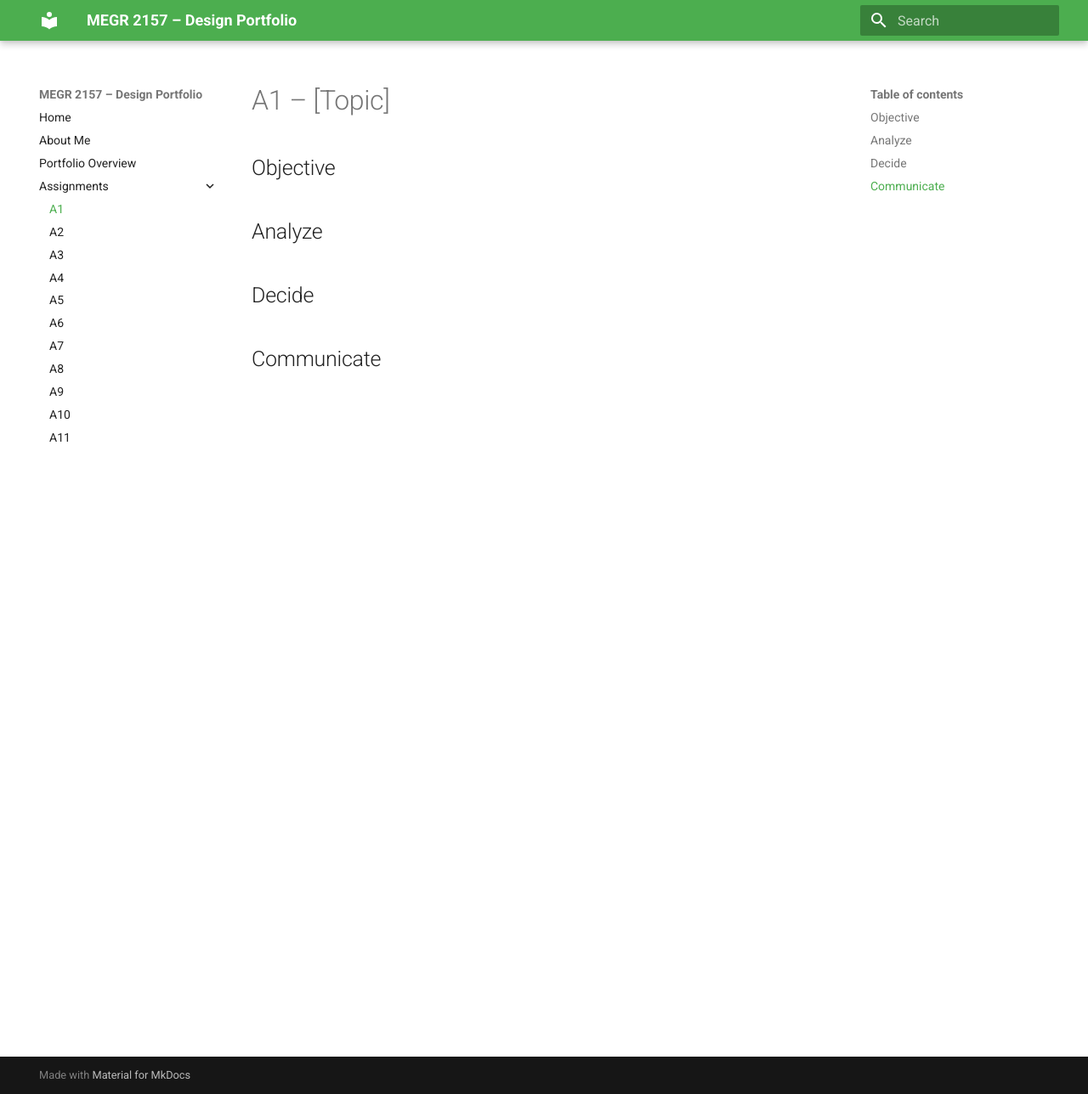
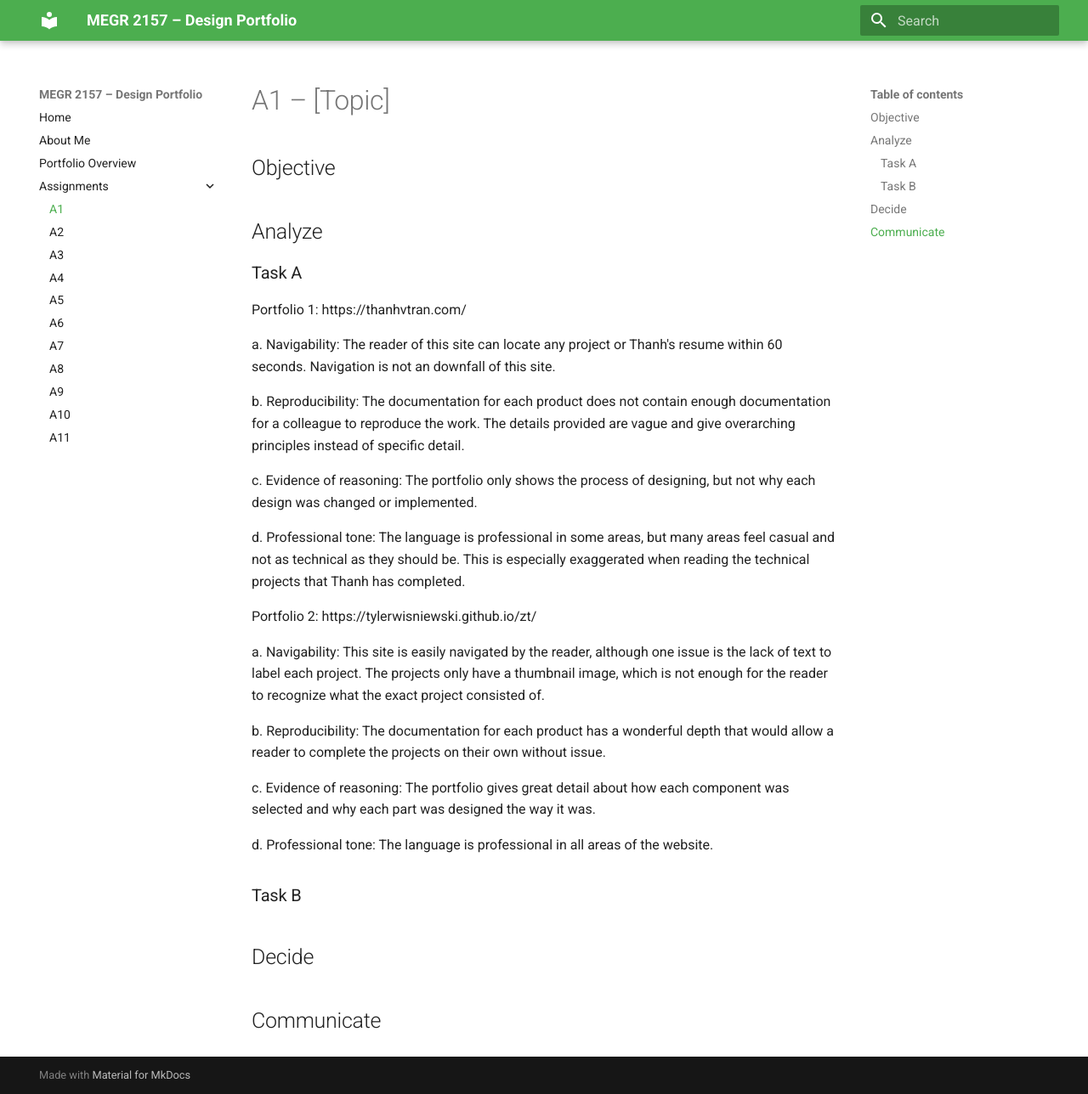
Before and after one commit to bmccanch/megr2157-portfolio, an MkDocs documentation site: the page built from docs/assignments/A01/index.md, in a window 1280 px wide and 1288 px high. Shown: the whole window at 85% size. Built offline with MkDocs 1.6.1 and Material for MkDocs 9.7.7, drawn with Linux system fonts in a browser that asks for light colours.

Commit message:
Part 1: Task A

```diff
--- a/docs/assignments/A01/index.md
+++ b/docs/assignments/A01/index.md
@@ -5,6 +5,29 @@
 
 ## Analyze
 
+### Task A
+
+Portfolio 1: https://thanhvtran.com/
+
+a. Navigability: The reader of this site can locate any project or Thanh's resume within 60 seconds. Navigation is not an downfall of this site.
+
+b. Reproducibility: The documentation for each product does not contain enough documentation for a colleague to reproduce the work. The details provided are vague and give overarching principles instead of specific detail.
+
+c. Evidence of reasoning: The portfolio only shows the process of designing, but not why each design was changed or implemented.
+
+d. Professional tone: The language is professional in some areas, but many areas feel casual and not as technical as they should be. This is especially exaggerated when reading the technical projects that Thanh has completed.
+
+Portfolio 2: https://tylerwisniewski.github.io/zt/
+
+a. Navigability: This site is easily navigated by the reader, although one issue is the lack of text to label each project. The projects only have a thumbnail image, which is not enough for the reader to recognize what the exact project consisted of.
+
+b. Reproducibility: The documentation for each product has a wonderful depth that would allow a reader to complete the projects on their own without issue.
+
+c. Evidence of reasoning: The portfolio gives great detail about how each component was selected and why each part was designed the way it was.
+
+d. Professional tone: The language is professional in all areas of the website.
+
+### Task B
 
 ## Decide
 
```
